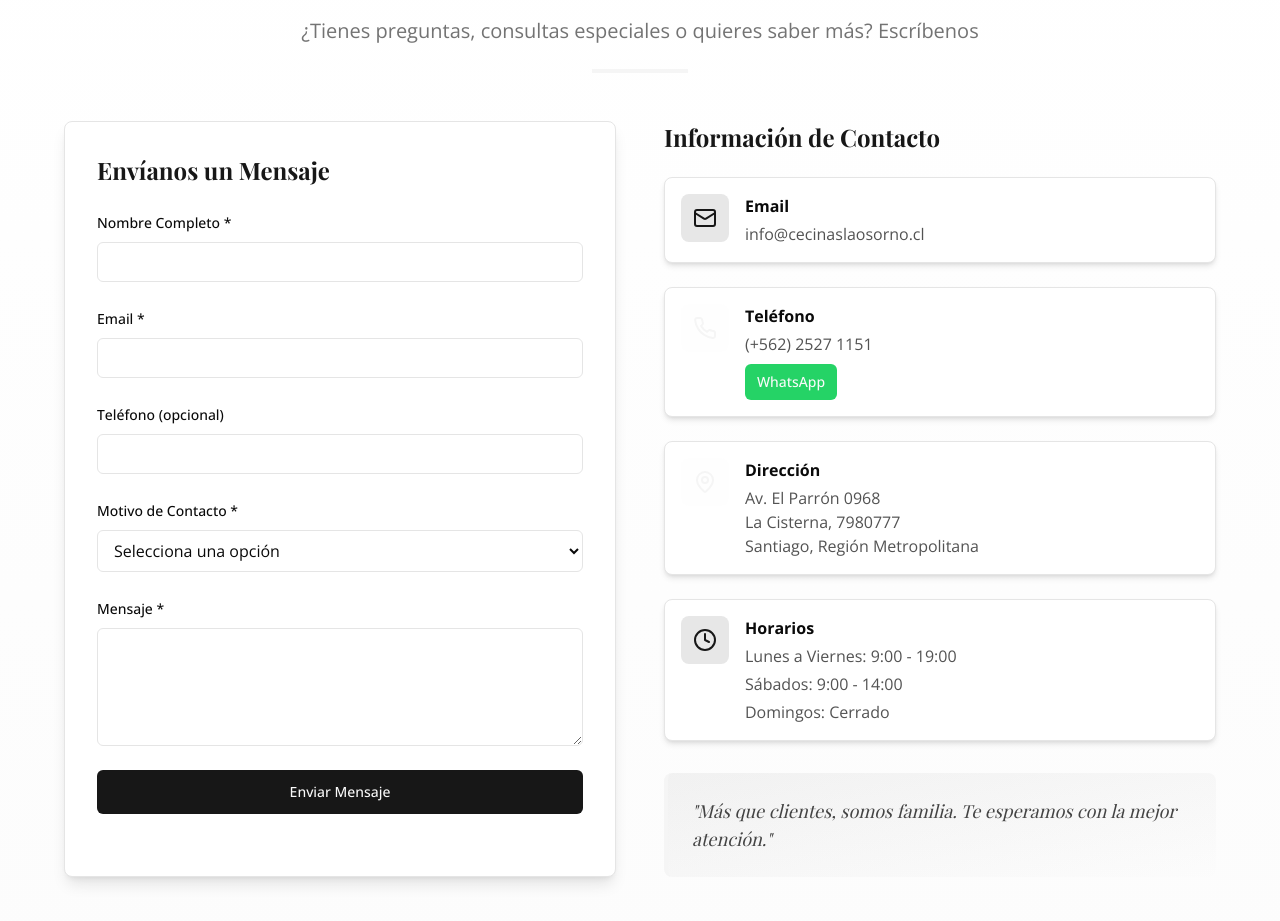
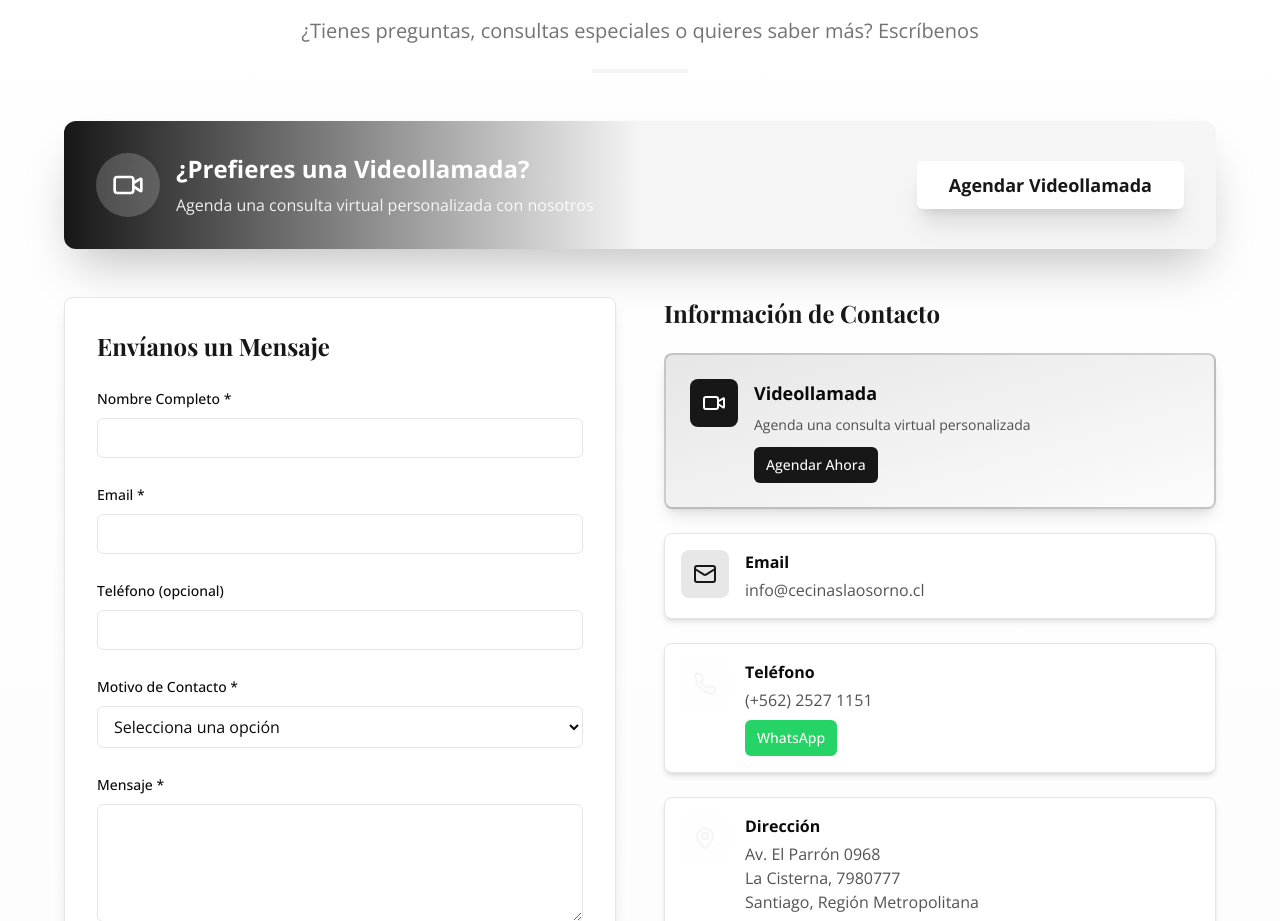
Before and after one commit to mauricioibarra-byte/cecinas-la-osorno, a Next.js app: page / in a window 1280 px wide. Shown: the part 7190-8111 px from the top of the page. Built offline with nearby package versions, Linux system fonts and the light colour scheme.

Commit message:
Add Calendly integration for video call scheduling

```diff
--- a/src/components/sections/ContactSection.tsx
+++ b/src/components/sections/ContactSection.tsx
@@ -5,7 +5,7 @@ import { Button } from "@/components/ui/button";
 import { Input } from "@/components/ui/input";
 import { Textarea } from "@/components/ui/textarea";
 import { Label } from "@/components/ui/label";
-import { Mail, Phone, MapPin, Clock } from "lucide-react";
+import { Mail, Phone, MapPin, Clock, Video } from "lucide-react";
 
 export default function ContactSection() {
   const [formData, setFormData] = useState({
@@ -45,6 +45,38 @@ export default function ContactSection() {
             ¿Tienes preguntas, consultas especiales o quieres saber más? Escríbenos
           </p>
           <div className="w-24 h-1 bg-accent mx-auto mt-6" />
+        </div>
+
+        {/* Calendly Banner - Destacado */}
+        <div className="max-w-6xl mx-auto mb-12">
+          <div className="bg-gradient-to-r from-primary via-secondary to-accent p-8 rounded-xl shadow-2xl text-white">
+            <div className="flex flex-col md:flex-row items-center justify-between gap-6">
+              <div className="flex items-center gap-4">
+                <div className="p-4 bg-white/20 rounded-full backdrop-blur-sm">
+                  <Video className="h-8 w-8" />
+                </div>
+                <div>
+                  <h3 className="text-2xl font-bold mb-2">¿Prefieres una Videollamada?</h3>
+                  <p className="text-white/90">
+                    Agenda una consulta virtual personalizada con nosotros
+                  </p>
+                </div>
+              </div>
+              <Button
+                size="lg"
+                className="bg-white text-primary hover:bg-white/90 font-bold px-8 py-6 text-lg shadow-xl"
+                asChild
+              >
+                <a
+                  href="https://calendly.com/video-socafac/30min"
+                  target="_blank"
+                  rel="noopener noreferrer"
+                >
+                  Agendar Videollamada
+                </a>
+              </Button>
+            </div>
+          </div>
         </div>
 
         <div className="grid lg:grid-cols-2 gap-12 max-w-6xl mx-auto">
@@ -142,6 +174,33 @@ export default function ContactSection() {
             </h3>
 
             <div className="space-y-6">
+              {/* Videollamada Card - Destacada */}
+              <div className="flex items-start gap-4 p-6 bg-gradient-to-br from-primary/10 to-secondary/10 rounded-lg shadow-lg border-2 border-primary/20">
+                <div className="p-3 bg-primary rounded-lg">
+                  <Video className="h-6 w-6 text-white" />
+                </div>
+                <div className="flex-1">
+                  <h4 className="font-bold mb-2 text-lg">Videollamada</h4>
+                  <p className="text-foreground/70 mb-3 text-sm">
+                    Agenda una consulta virtual personalizada
+                  </p>
+                  <Button
+                    size="sm"
+                    variant="default"
+                    className="bg-primary hover:bg-primary/90"
+                    asChild
+                  >
+                    <a
+                      href="https://calendly.com/video-socafac/30min"
+                      target="_blank"
+                      rel="noopener noreferrer"
+                    >
+                      Agendar Ahora
+                    </a>
+                  </Button>
+                </div>
+              </div>
+
               {/* Email */}
               <div className="flex items-start gap-4 p-4 bg-white rounded-lg shadow-md border border-border">
                 <div className="p-3 bg-primary/10 rounded-lg">
```
